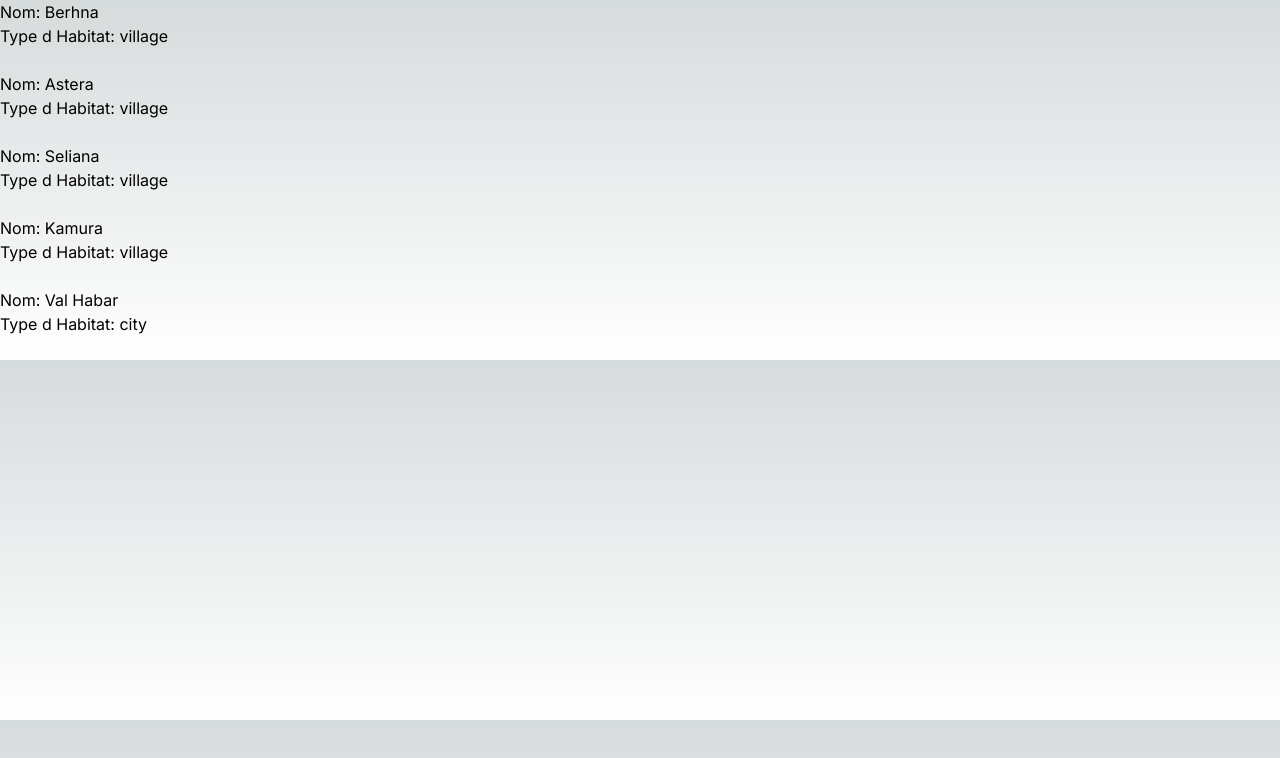
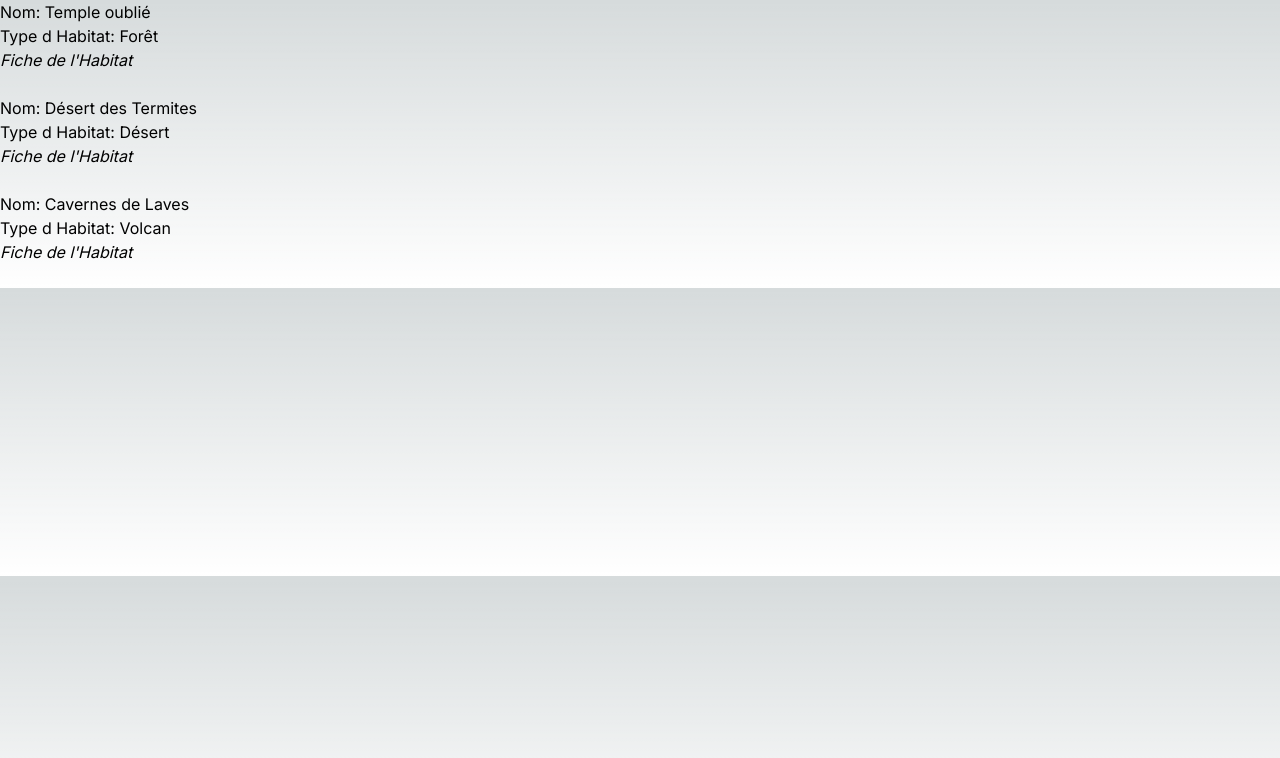
Before and after one commit to N0LXVE2012/mh_bestiary, a Next.js app: page /map in a window 1280 px wide. Shown: the top 758 px of the page. Built offline with nearby package versions, Linux system fonts and the light colour scheme.

Commit message:
update(pages): adding link to data per profile

```diff
--- a/src/app/(site)/character/page.tsx
+++ b/src/app/(site)/character/page.tsx
@@ -1,8 +1,8 @@
+import Link from "next/link";
 import { getFakeData } from "../../../../utils/getFakeData";
 
-export default function Character() {
 //  Type qu'on crée nous même
-  type Character = {
+export type Character = {
   name: string;
   possesses?: boolean;
   weapons: string[];
@@ -10,17 +10,20 @@ export default function Character() {
   dexterity?: number;
 };
 
+export default function Character() {
   // Tableau d'objets importé du fichier "characters.json"
   const characters: Character[] = getFakeData("characters.json");
 
   //  Boucle de tous nos objets de notre tableau "characters"
   return characters.map((character: Character, index: number) => (
-    <div>
+    <div key={index}>
       <p>Personnage: {character.name}</p>
       <p>Possédé: {character.possesses ? "Oui" : "Non"}</p>
       <p>Arme(s): {character.weapons.join(" / ")}</p>
       <p>Village: {character.village}</p>
+      <Link href={`/character/${encodeURIComponent(character.name)}`}><i>Fiche du personnage</i></Link>
 
+      <br />
       <br />
     </div>
   ))
--- a/src/app/(site)/map/page.tsx
+++ b/src/app/(site)/map/page.tsx
@@ -1,21 +1,24 @@
+import Link from "next/link";
 import { getFakeData } from "../../../../utils/getFakeData";
 
+// Type qu'on crée nous même
+export type Map = {
+    name: string;
+    type: string;
+}
 export default function Map() {
-    // Type qu'on crée nous même
-    type Map = {
-        name: string;
-        type: string;
-    }
 
-    // Tableau d'objets importé du fichier "places.json"
-    const maps: Map[] = getFakeData("places.json");
+    // Tableau d'objets importé du fichier "maps.json"
+    const maps: Map[] = getFakeData("maps.json");
 
     // Boucle de tous nos objets de notre tableau "maps"
     return maps.map((map: Map, index: number) => (
         <div key={index}>
             <p>Nom: {map.name}</p>
             <p>Type d Habitat: {map.type}</p>
+            <Link href={`/map/${encodeURIComponent(map.name)}`}><i>Fiche de l'Habitat</i></Link>
 
+            <br />
             <br />
         </div>
     ))
--- a/src/app/(site)/monster/page.tsx
+++ b/src/app/(site)/monster/page.tsx
@@ -1,12 +1,13 @@
+import Link from "next/link";
 import { getFakeData } from "../../../../utils/getFakeData";
 
+//  Type qu'on crée nous même
+export type Monster = {
+  name: string;
+  map: string[];
+};
+
 export default function Monster() {
-  //  Type qu'on crée nous même
-  type Monster = {
-    name: string;
-    map: string[];
-  };
-
   // Tableau d'objets importé du fichier "monsters.json"
   const monsters: Monster[] = getFakeData("monsters.json");
 
@@ -15,7 +16,9 @@ export default function Monster() {
     <div key={index}>
       <p>Monstre: {monster.name}</p>
       <p>Habitat: {monster.map.join(" / ")}</p>
+      <Link href={`/monster/${encodeURIComponent(monster.name)}`}><i>Fiche du monstre</i></Link>
 
+      <br />
       <br />
     </div>
   ))
--- a/src/app/(site)/place/page.tsx
+++ b/src/app/(site)/place/page.tsx
@@ -1,13 +1,14 @@
+import Link from "next/link";
 import { getFakeData } from "../../../../utils/getFakeData";
 
+//  Type qu'on crée nous même
+export type Place = {
+    name: string;
+    type: "village" | "city";
+    generation: number
+
+};
 export default function Place() {
-    //  Type qu'on crée nous même
-    type Place = {
-        name: string;
-        type: "village" | "city";
-        generation: number
-
-    };
 
     // Tableau d'objets importé du fichier "places.json"
     const places: Place[] = getFakeData("places.json");
@@ -18,7 +19,9 @@ export default function Place() {
             <p>Nom: {place.name}</p>
             <p>Type: {place.type === "city" ? "Ville" : "Village"}</p>
             <p>Génération: {place.generation}</p>
+            <Link href={`/place/${encodeURIComponent(place.name)}`}><i>Fiche du lieu</i></Link>
 
+            <br />
             <br />
         </div>
     ))
```
Lines whose indentation alone changed are shown as unchanged.
